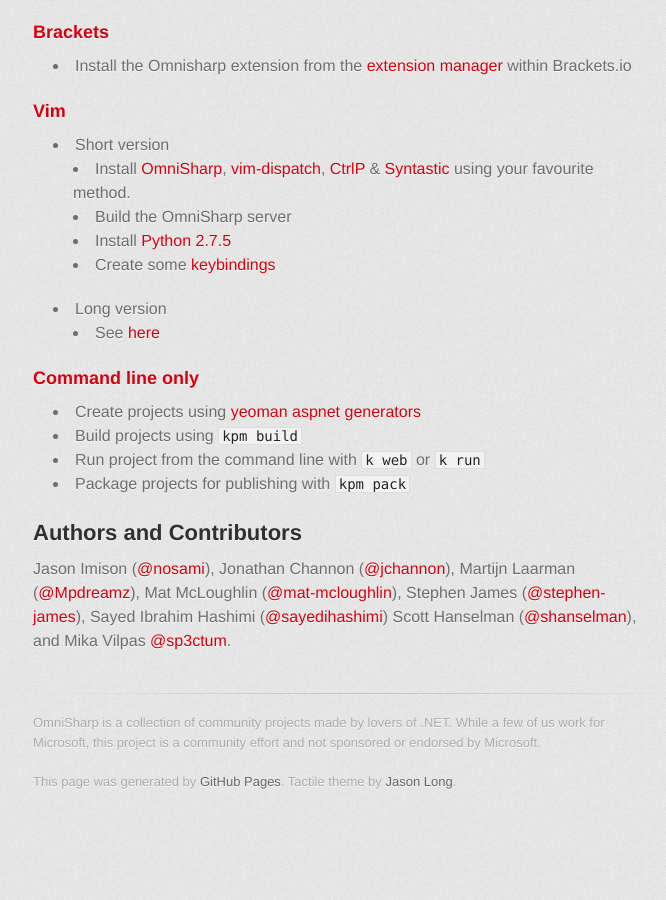
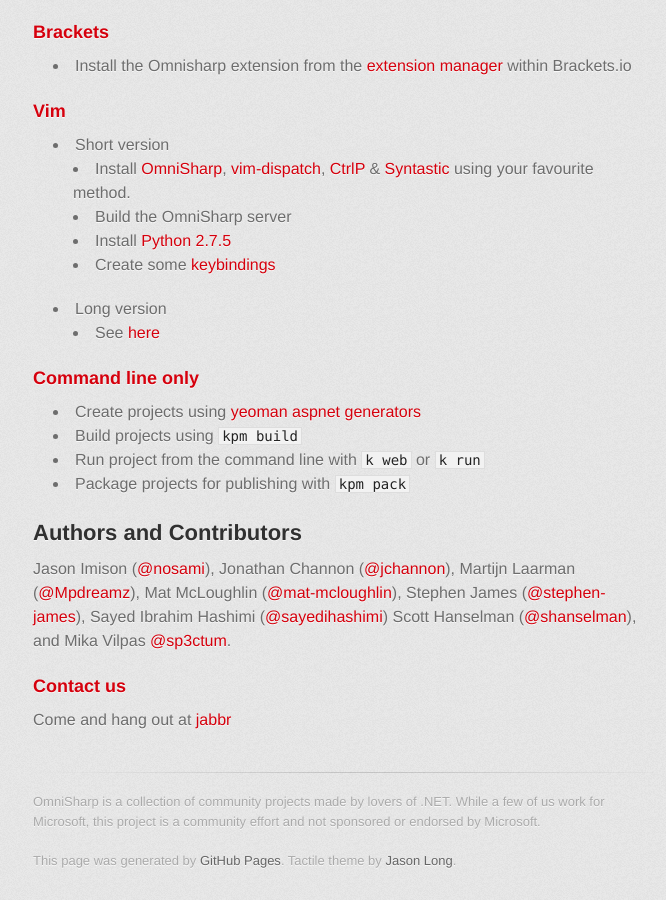
Before and after one commit to OmniSharp/OmniSharp.github.io, a Jekyll site: the page built from index.md, in a window 1280 px wide and 900 px high, scrolled down 1697 px. Shown: the whole window, without its empty margins (297-963 px from the left). Built offline with Jekyll 4.4.1, drawn with Linux system fonts in a browser that asks for light colours; some web fonts are replaced; before the commit the page ends 2518 px from its top, so only the background shows below that.

Commit message:
Update index.md

```diff
--- a/index.md
+++ b/index.md
@@ -65,3 +65,7 @@
 ## Authors and Contributors
 
 Jason Imison ([@nosami](http://github.com/nosami)), Jonathan Channon ([@jchannon](http://github.com/jchannon)), Martijn Laarman ([@Mpdreamz](http://github.com/Mpdreamz)), Mat McLoughlin ([@mat-mcloughlin](https://github.com/mat-mcloughlin)), Stephen James ([@stephen-james](http://github.com/stephen-james)), Sayed Ibrahim Hashimi ([@sayedihashimi](http://github.com/sayedihashimi)) Scott Hanselman ([@shanselman](http://github.com/shanselman)), and Mika Vilpas [@sp3ctum](https://github.com/sp3ctum).
+
+### Contact us
+
+Come and hang out at [jabbr](https://jabbr.net/#/rooms/omnisharp)
```
